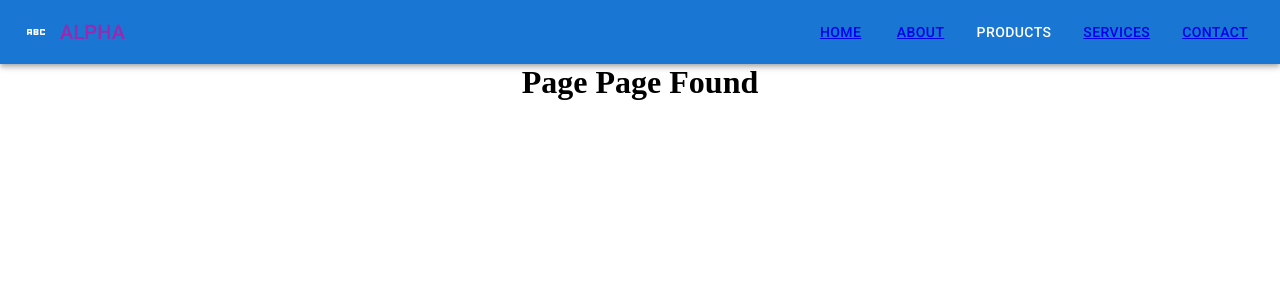
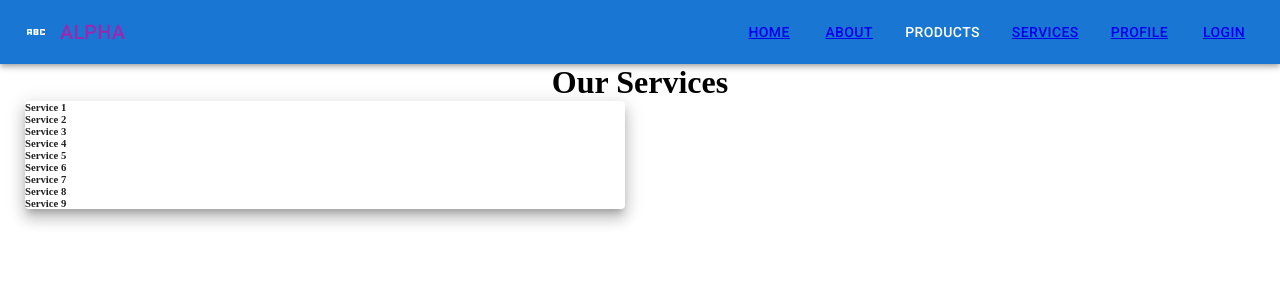
Before and after one commit to parmeshragave-rgb/MUI, a React (Vite) app in the folder demo/: page /services in a window 1280 px wide. Shown: the top 300 px of the page. Built offline with nearby package versions, Linux system fonts and the light colour scheme.

Commit message:
routing files added

```diff
--- a/demo/src/App.tsx
+++ b/demo/src/App.tsx
@@ -1,10 +1,11 @@
 
-import { Radio } from '@mui/material'
-import {createTheme,colors,ThemeProvider} from '@mui/material'
+// import { Radio } from '@mui/material'
+// import {createTheme,colors,ThemeProvider} from '@mui/material'
 import { Route,Routes } from 'react-router-dom'
 import './App.css'
 import Routehome from './Rountehome'
 import RouteAbout from './RouteAbout'
+import Login from './Login'
 // import MuiSelect from './MuiSelect'
 // import Muibutton from './Muibutton'
 // import Muitypo from './Muitypography'
@@ -16,6 +17,14 @@ import RouteAbout from './RouteAbout'
 import MuiCard from './MuiCard'
 import MuiNav from './MuiNav'
 import RouteNomatch from './RouteNomatch'
+import RouteFproduct from './RouteFproduct'
+import RouteFservice from './RouteFservice'
+import RouteService from './Routeservice'
+import Routeserviceid from './Routeserviceid'
+import RouteDynamic from './RouteDynamic'
+import Profile from './Profile'
+import AuthProvider from './auth'
+import Requireauth from './Requireauth'
 // import MuiDrawer from './MuiDrawer'
 // import MuiSpeeddial from './MuiSpeeddial'
 
@@ -34,33 +43,54 @@ function App() {
 
 
   return (
+
   <>
+  <AuthProvider>
+
     <MuiNav/>
      <Routes>
-      {/* <Route path='/' element={<MuiNav/>}/> */}
+      <Route path='/' element={<Routehome/>}>
+      {/* <Route index element={<RouteFproduct/>}/> */}
+      <Route path='featuredproducts' element={<RouteFproduct/>}/>
+      <Route path='featuredservices' element={<RouteFservice/>}/>
+</Route>
 
       <Route path='products' element={<MuiCard/>}/>
       <Route path='about' element={<RouteAbout/>}/>
-        <Route path='*' element={< RouteNomatch/>}/>
+      <Route path='services' element={<RouteService/>}>
+            <Route path=':serviceid' element={<Routeserviceid/>}/>
+            <Route path='admin' element={<RouteDynamic/>}/>
+      </Route>
+      {/* <Route path='profile' element={<Wrapperrequireauth><Profile/></Wrapperrequireauth>}/> */}
+      <Route  path='profile'  element={<Requireauth> <Profile/></Requireauth> }/>
 
-    </Routes>
+      <Route path='login' element={<Login/>}/>
 
+      <Route path='*' element={< RouteNomatch/>}/>
+</Routes>
+
+     </AuthProvider>
     </>
-    // <ThemeProvider theme={theme}>
-    //
-    // <MuiDrawer/>
-    //
-    // <MuiSpeeddial/>
-    /* <MuiLayout/> */
-    // {/* <MuiRadio/> */}
-    // {/* <MuiSelect/> */}
-    // {/* <Sx/> */}
-    // {/* <Makestyles/> */}
-    // {/* <Makestylesfun/> */}
-    //   {/* <Muitypo/> */}
-    //   {/* <Muibutton/> */}
-    //   {/* <MuiTextfield/> */}
-    //   // </ThemeProvider>
+
+
+
+//    {/* <ThemeProvider
+
+
+//       theme={theme}>
+
+//      <MuiDrawer/>
+
+//      <MuiSpeeddial/>
+//        <MuiLayout/> */ }
+//      {/* <MuiRadio/> */}
+//      {/* <MuiSelect/> */}
+//      {/* <Sx/> */}
+//     {/* <Makestyles/> */}
+//      {/* <Makestylesfun/> */}
+//       {/* <Muitypo/> */}
+//      {/* <Muibutton/> */}  {/* <MuiTextfield/> */}
+//     {/* //   // </ThemeProvider> */}
 
   )
 }
--- /dev/null
+++ b/demo/src/Login.tsx
@@ -0,0 +1,46 @@
+
+import React, { Component } from "react";
+import { TextField, Button, Stack } from "@mui/material";
+import { useNavigate } from "react-router-dom";
+import { useauth } from "./auth";
+
+class Login extends Component {
+  constructor(props) {
+    super(props);
+    this.state = {
+      user: "",
+    };
+  }
+
+  handleLogin = () => {
+    const { auth, navigate } = this.props;
+    auth.login(this.state.user);
+    navigate("/");
+  };
+
+  render() {
+    return (
+      <>
+      <center>
+        <h2>Login</h2><br />
+        <Stack spacing={2} width="300px">
+          <TextField variant="outlined" label="Username" onChange={(e) => this.setState({ user: e.target.value })} fullWidth/>
+          <TextField variant="outlined" label="Password" type="password" fullWidth/>
+          <Button variant="contained" onClick={this.handleLogin}>
+            Login
+          </Button>
+        </Stack>
+        </center>
+      </>
+    );
+  }
+}
+
+
+function WrapperLogin() {
+  const navigate = useNavigate();
+  const auth = useauth();
+  return <Login navigate={navigate} auth={auth} />;
+}
+
+export default WrapperLogin;
--- a/demo/src/MuiNav.tsx
+++ b/demo/src/MuiNav.tsx
@@ -3,7 +3,10 @@ import { AppBar,Toolbar ,IconButton,Typography,Button,Stack} from "@mui/material
 import AbcIcon from '@mui/icons-material/Abc';
 import { Link } from "react-router-dom";
 import { useNavigate } from "react-router-dom";
+import { useauth } from './auth'
+
 class MuiNav extends Component{
+
     clickihandle = () => {
            this.props.navigate('/products');
     }
@@ -22,9 +25,10 @@ class MuiNav extends Component{
                          <Button color="inherit"><Link to='/'>Home</Link></Button>
                          <Button color="inherit"><Link to='/about'>About</Link></Button>
                          <Button color="inherit" onClick={this.clickihandle}>Products</Button>
-                         <Button color="inherit"><Link to='/'>Services</Link></Button>
-                         <Button color="inherit"><Link to='/'>Contact</Link></Button>
+                         <Button color="inherit"><Link to='/services'>Services</Link></Button>
+                         <Button color="inherit"><Link to='/profile'>Profile</Link></Button>
 
+                        {!this.props.auth.user && (    <Button color="inherit" sx={{alignContent:"center", justifyContent:"center"}}><Link to='/login'>Login</Link></Button>)}
 
                     </Stack>
 
@@ -36,6 +40,7 @@ class MuiNav extends Component{
 }
 function Wrapper(){
     const navigate=useNavigate();
-    return <MuiNav navigate={navigate}/>
+    const auth=useauth()
+    return <MuiNav navigate={navigate} auth={auth}/>
 }
 export  default Wrapper
--- /dev/null
+++ b/demo/src/Profile.tsx
@@ -0,0 +1,33 @@
+// Profile.js
+import React, { Component } from "react";
+import { useauth } from "./auth";
+import { Button } from "@mui/material";
+import { useNavigate } from "react-router-dom";
+
+class Profile extends Component {
+  handleLogout = () => {
+    this.props.auth.logout();
+    this.props.navigate('/');
+  };
+
+  render() {
+
+
+    return (
+      <>
+        <h1>Welcome {this.props.auth.user}</h1>
+        <Button variant="contained" onClick={this.handleLogout}>
+          Logout
+        </Button>
+      </>
+    );
+  }
+}
+
+function WrapperProfile() {
+  const auth = useauth();
+  const navigate=useNavigate()
+  return <Profile auth={auth} navigate={navigate}/>;
+}
+
+export default WrapperProfile;
--- /dev/null
+++ b/demo/src/Requireauth.tsx
@@ -0,0 +1,21 @@
+import React, { Component } from "react";
+import { useauth } from "./auth";
+import { Navigate } from "react-router-dom";
+
+class Requireauth extends Component {
+  render() {
+    if (!this.props.auth.user) {
+
+      return <Navigate to="/login"/>;
+    }
+
+    return this.props.children;
+  }
+}
+
+function Wrapperrequireauth({ children }) {
+  const auth = useauth();
+  return <Requireauth auth={auth}>{children}</Requireauth>;
+}
+
+export default Wrapperrequireauth;
--- /dev/null
+++ b/demo/src/RouteDynamic.tsx
@@ -0,0 +1,13 @@
+import { Component } from "react";
+
+class RouteDynamic extends Component{
+
+render(){
+        return(
+            <>
+            <center><h1>Admin</h1></center>
+            </>
+        )
+    }
+}
+export default RouteDynamic
--- /dev/null
+++ b/demo/src/RouteFproduct.tsx
@@ -0,0 +1,28 @@
+import { Paper ,Toolbar,Box} from "@mui/material";
+import { Component } from "react";
+
+class RouteFproduct extends Component{
+
+render(){
+        return(
+            <>
+            <Box width="600px" sx={{paddingLeft:"25px"}}>
+
+            <Paper elevation={4}>
+               <p>qwerty Product</p>
+               <p>qwerty Product</p>
+               <p>qwerty Product</p>
+               <p>qwerty Product</p>
+               <p>qwerty Product</p>
+               <p>qwerty Product</p>
+               <p>qwerty Product</p>
+               <p>qwerty Product</p>
+               <p>qwerty Product</p>
+     </Paper>
+
+     </Box>
+            </>
+        )
+    }
+}
+export default RouteFproduct
--- /dev/null
+++ b/demo/src/RouteFservice.tsx
@@ -0,0 +1,26 @@
+import { Paper,Box } from "@mui/material";
+import { Component } from "react";
+
+class RouteFservice extends Component{
+
+render(){
+        return(
+            <>
+            <Box width="600px" sx={{paddingLeft:"25px"}}>
+            <Paper elevation={10}>
+               <p>qwerty Service </p>
+               <p>qwerty Service </p>
+               <p>qwerty Service</p>
+               <p>qwerty Service</p>
+               <p>qwerty Service</p>
+               <p>qwerty Service</p>
+               <p>qwerty Service</p>
+               <p>qwerty Service</p>
+               <p>qwerty Service</p>
+     </Paper>
+     </Box>
+            </>
+        )
+    }
+}
+export default RouteFservice
--- /dev/null
+++ b/demo/src/Routeservice.tsx
@@ -0,0 +1,30 @@
+import { Paper,Box } from "@mui/material";
+import { Component } from "react";
+import { Outlet } from "react-router-dom";
+
+
+class RouteService extends Component{
+
+render(){
+        return(
+            <>
+            <center><h1>Our Services</h1></center>
+                        <Box width="600px" sx={{paddingLeft:"25px"}}>
+            <Paper elevation={10}>
+               <h6> Service 1</h6>
+               <h6> Service 2</h6>
+               <h6> Service 3</h6>
+               <h6> Service 4</h6>
+               <h6> Service 5</h6>
+               <h6> Service 6</h6>
+               <h6> Service 7</h6>
+               <h6> Service 8</h6>
+               <h6> Service 9</h6>
+     </Paper>
+     </Box>
+     <Outlet />
+            </>
+        )
+    }
+}
+export default RouteService
--- /dev/null
+++ b/demo/src/Routeserviceid.tsx
@@ -0,0 +1,33 @@
+import { Button } from "@mui/material";
+import { Component } from "react";
+import { useParams ,useSearchParams} from "react-router-dom";
+
+class Routeserviceid extends Component{
+handler = () =>{
+    this.props.setSearchParam({ filter: 'active'})
+}
+render(){
+        return(
+            <>
+            <center><h1>Service Details {this.props.serviceid}</h1></center>
+            <Button variant="contained" onClick={this.handler}>Active</Button>
+            <Button variant="contained" onClick={ () => this.props.setSearchParam({ filter: 'a'})}>Reset</Button>
+
+                {this.props.bool ? <h1>Showing active services</h1>  : <h1>Showing all services</h1>}
+
+            </>
+        )
+    }
+}
+
+function Wrapperparam(){
+    const params=useParams()
+    const [searchParam,setSearchParam]=useSearchParams()
+    const serviceid=params.serviceid
+    const boolean=searchParam.get('filter') === 'active'
+    return < Routeserviceid serviceid={serviceid} searchParams={searchParam}
+        setSearchParam={setSearchParam} bool={boolean}/>
+
+
+}
+export default Wrapperparam
--- /dev/null
+++ b/demo/src/auth.tsx
@@ -0,0 +1,26 @@
+import React, { Children, Component, createContext, useContext } from 'react'
+
+const Authcontext=createContext(null)
+class AuthProvider extends Component {
+   state = {
+         user:null
+      }
+       login= (user) => this.setState({user})
+
+       logout= () => this.setState({user:null})
+
+
+
+  render() {
+    return (
+      <Authcontext.Provider value={{
+        user:this.state.user,
+        login:this.login,
+        logout:this.logout}}>{this.props.children}</Authcontext.Provider>
+    )
+  }
+}
+ export function useauth(){
+    return useContext(Authcontext)
+}
+export default AuthProvider;
```
Also changed, not shown: demo/src/Rountehome.tsx (+14 -0 lines).
